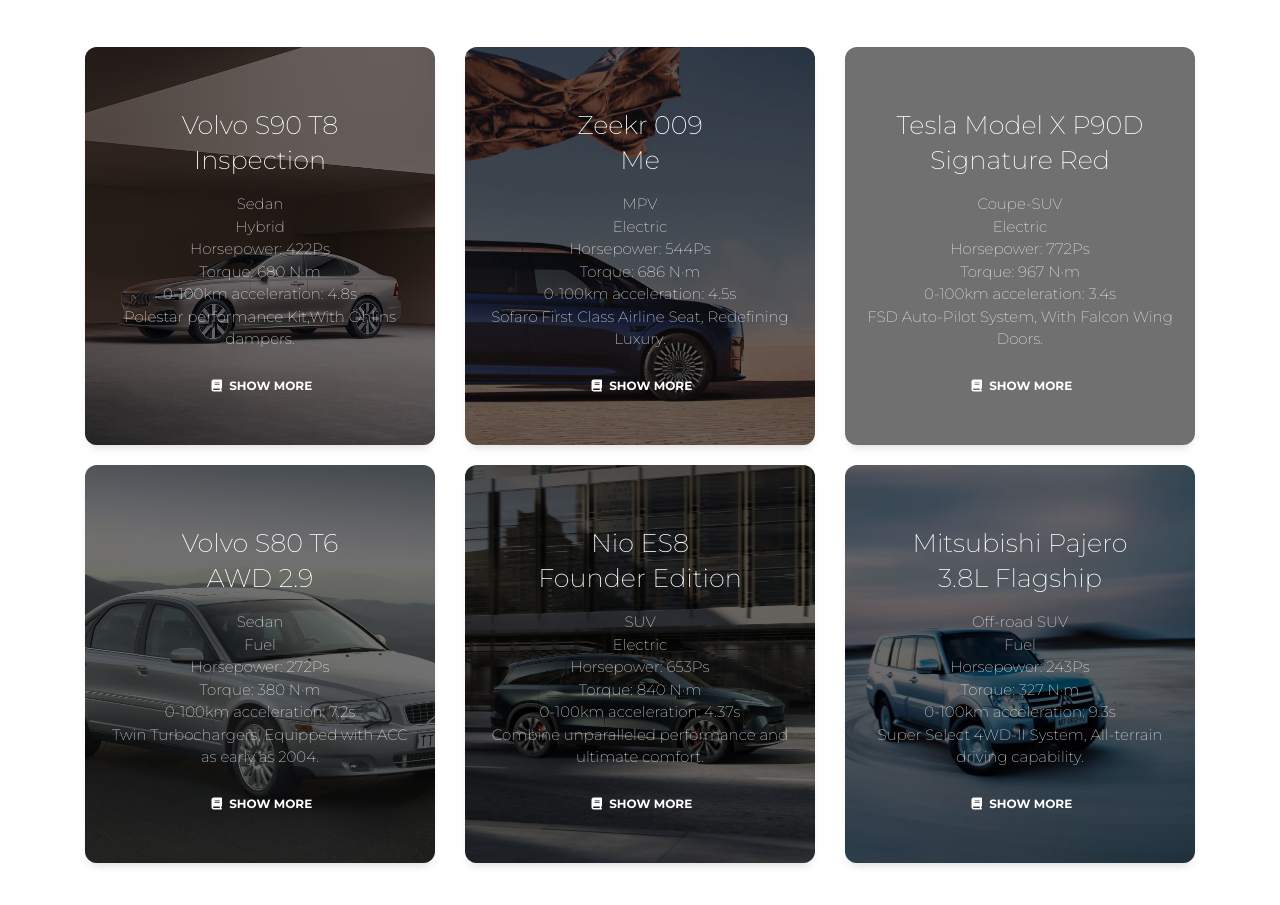
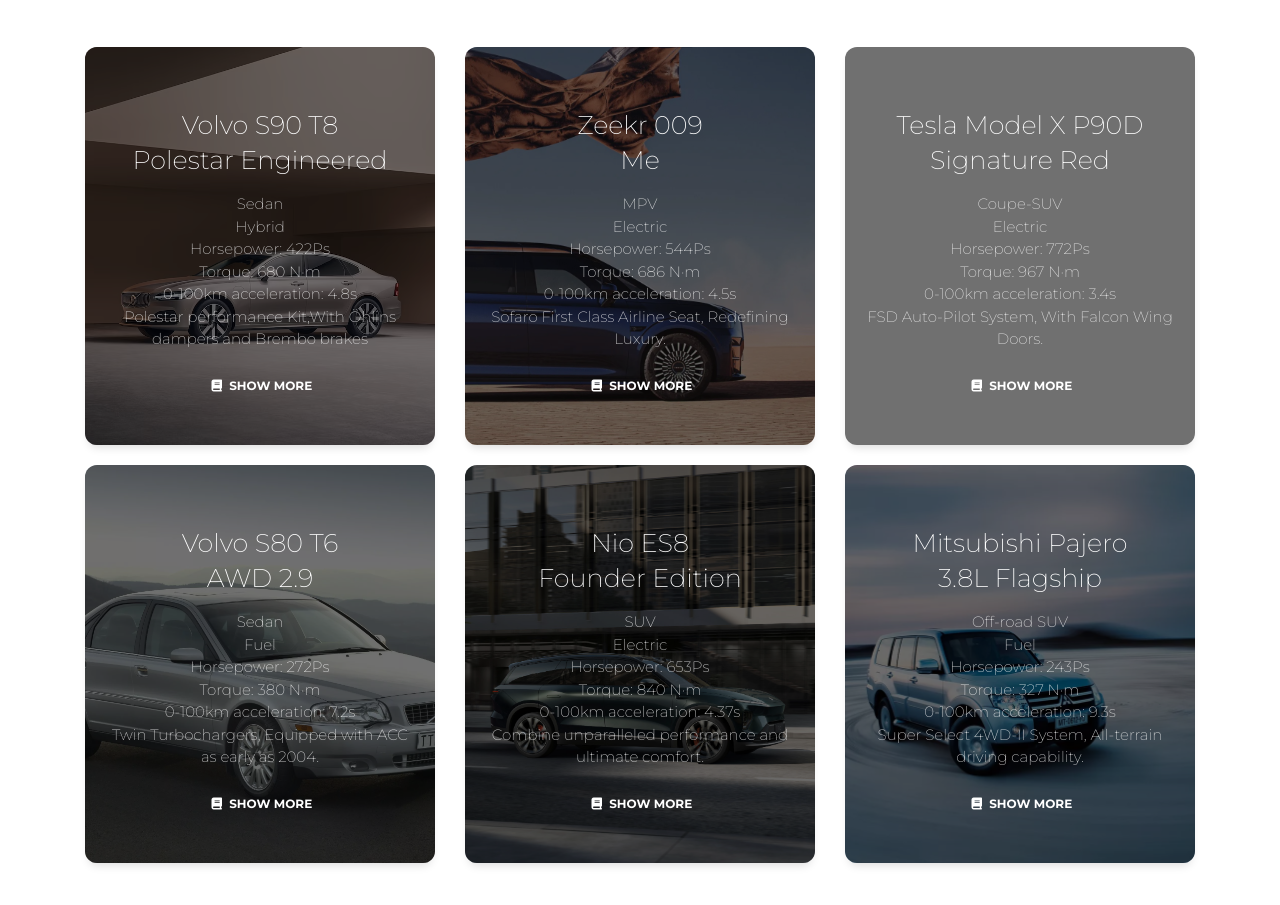
Before and after one commit to mooshame/mooshame.github.io, a plain HTML site: page mycar-page.html in a window 1280 px wide. Shown: the part 1250-2155 px from the top of the page. Drawn offline with Linux system fonts and the light colour scheme; some packages are replaced by stand-ins of ours.

Commit message:
change the resume files

```diff
--- a/mycar-page.html
+++ b/mycar-page.html
@@ -123,8 +123,8 @@
             <div class="col-md-4">
               <div class="card" data-background="image" style="background-position: calc(50% + 22px) center; background-image: url('./assets/img/MooSpace/S90_01.avif')">
                 <div class="card-body">
-                  <h3 class="card-category">Volvo S90 T8 <br> Inspection</h3>
-                  <p class="card-description">Sedan <br> Hybrid <br> Horsepower: 422Ps  <br> Torque: 680 N·m <br> 0-100km acceleration: 4.8s <br>Polestar performance Kit,With Öhlins dampers.</p>
+                  <h3 class="card-category">Volvo S90 T8 <br> Polestar Engineered</h3>
+                  <p class="card-description">Sedan <br> Hybrid <br> Horsepower: 422Ps  <br> Torque: 680 N·m <br> 0-100km acceleration: 4.8s <br>Polestar performance Kit,With Öhlins dampers and Brembo brakes</p>
                   <div class="card-footer">
                     <a href="#pablo" class="btn btn-link btn-neutral">
                       <i class="fa fa-book" aria-hidden="true"></i> Show more
```
Also changed, not shown: profile-page.html (+1 -1 lines), 4 other files.
